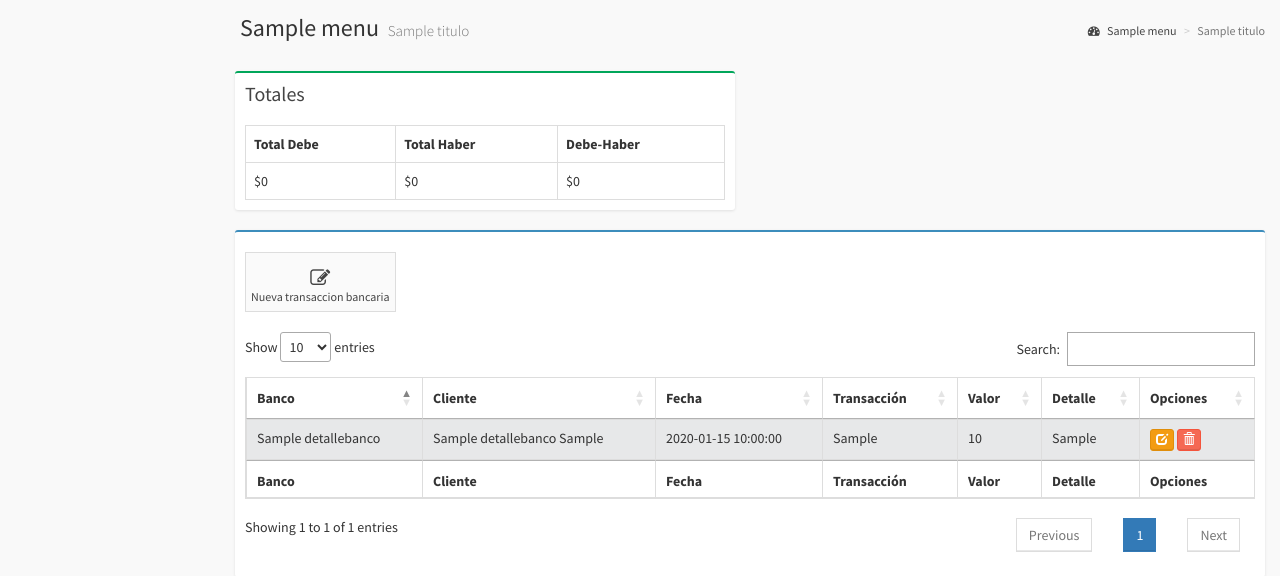
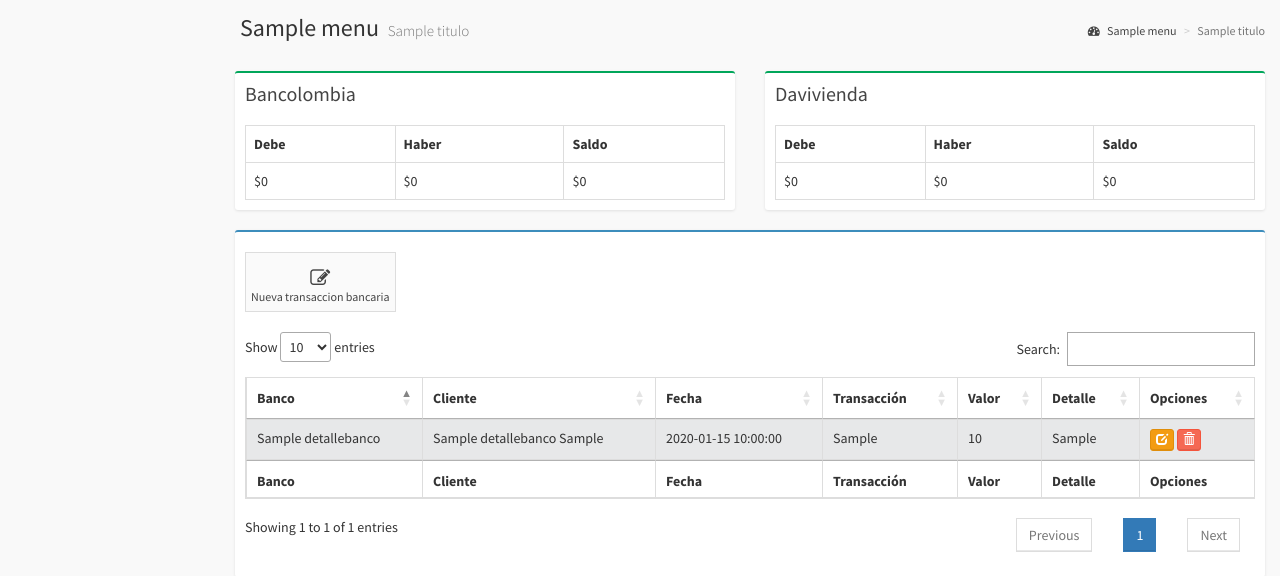
Before and after one commit to eazapatao/motoros, a PHP site: template application/views/user/lista_detallebanco_view.php in a window 1280 px wide. Shown: the top 576 px of the page. Run offline with PHP 8.4, Linux system fonts and the light colour scheme; the template is opened without the code that fills it: most values are stand-ins (such as "Sample title", 1, 10 or a date in 2020); data that the repository does not hold is empty; some libraries are stand-ins or nearby versions.

Commit message:
totales de detalle banco

```diff
--- a/application/controllers/detallebanco.php
+++ b/application/controllers/detallebanco.php
@@ -19,7 +19,9 @@ class Detallebanco extends CI_Controller{
                 "titulo" => "Lista",
                 "main_content" => "user/lista_detallebanco_view",
                 "detallebanco" => $this->detallebanco_model->get_lista_detallebanco(),
-                "totales" => $this->detallebanco_model->get_totales(),
+                "totalesB" => $this->detallebanco_model->get_totales_bancolombia(),
+                "totalesD" => $this->detallebanco_model->get_totales_davivienda(),
+
             );
 
             $this->load->view("templates/user_template", $content);
--- a/application/views/user/editar_detallebanco_view.php
+++ b/application/views/user/editar_detallebanco_view.php
@@ -46,6 +46,7 @@
                             <div class="form-group">
                                 <label>Transacción</label>
                                 <select class="form-control" id="transaccion" name="transaccion" value="<?= $key['detban_transaccion'] ?>">
+                                    <option value="<?= $key['detban_transaccion'] ?>"><?= $key['detban_transaccion'] ?></option>
                                     <option value="Debe">Debe</option>
                                     <option value="Haber">Haber</option>
                                 </select>
--- a/application/views/user/lista_detallebanco_view.php
+++ b/application/views/user/lista_detallebanco_view.php
@@ -18,25 +18,47 @@
 <div class="col-lg-6">
     <div class="box box-success">
         <div class="box-header">
-            <h3 class="box-title">Totales</h3>
+            <h3 class="box-title">Bancolombia</h3>
         </div><!-- /.box-header -->
         <div class="box-body">
             <table class="table table-bordered">
                 <tbody><tr>
-                    <th style="">Total Debe</th>
-                    <th>Total Haber</th>
-                    <th style="">Debe-Haber</th>
+                    <th style="">Debe</th>
+                    <th>Haber</th>
+                    <th style="">Saldo</th>
                 </tr>
                 <tr>
-                    <td>$<?= number_format ($totales['debe'], 0, ',', '.')?></td>
-                    <td>$<?= number_format ($totales['haber'], 0, ',', '.')?></td>
-                    <td>$<?= number_format ($totales['deferencia'], 0, ',', '.')?></td>
+                    <td>$<?= number_format ($totalesB['debeb'], 0, ',', '.')?></td>
+                    <td>$<?= number_format ($totalesB['haberb'], 0, ',', '.')?></td>
+                    <td>$<?= number_format ($totalesB['deferenciab'], 0, ',', '.')?></td>
                 </tr>
 
                 </tbody></table>
         </div><!-- /.box-body -->
     </div>
 </div>
+            <div class="col-lg-6">
+                <div class="box box-success">
+                    <div class="box-header">
+                        <h3 class="box-title">Davivienda</h3>
+                    </div><!-- /.box-header -->
+                    <div class="box-body">
+                        <table class="table table-bordered">
+                            <tbody><tr>
+                                <th style="">Debe</th>
+                                <th>Haber</th>
+                                <th style="">Saldo</th>
+                            </tr>
+                            <tr>
+                                <td>$<?= number_format ($totalesD['debed'], 0, ',', '.')?></td>
+                                <td>$<?= number_format ($totalesD['haberd'], 0, ',', '.')?></td>
+                                <td>$<?= number_format ($totalesD['deferenciad'], 0, ',', '.')?></td>
+                            </tr>
+
+                            </tbody></table>
+                    </div><!-- /.box-body -->
+                </div>
+            </div>
             <div class="col-lg-12">
                 <div class="box box-primary">
                     <div class="box-header"><br>
```
Also changed, not shown: application/models/detallebanco_model.php (+29 -6 lines).
